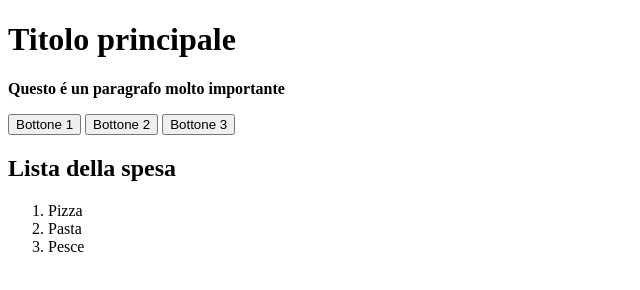
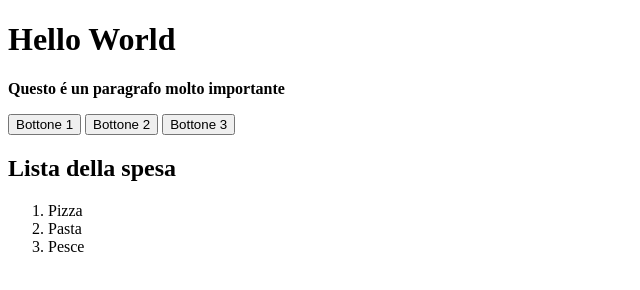
Before and after one commit to AndrianiClaudio/htmlcss-hello, a plain HTML site: page index.html in a window 1280 px wide. Shown: the whole page, without its empty margins (0-640 px from the left). Drawn offline with Linux system fonts and the light colour scheme.

Commit message:
modifica titolo

```diff
--- a/index.html
+++ b/index.html
@@ -9,7 +9,7 @@
 <body>
     <!-- Inizio intestazione -->
     <header>
-        <h1>Titolo principale</h1>
+        <h1>Hello World</h1>
         <p><strong>Questo é un paragrafo molto importante</strong></p>
         <nav>
             <button>Bottone 1</button>
```
